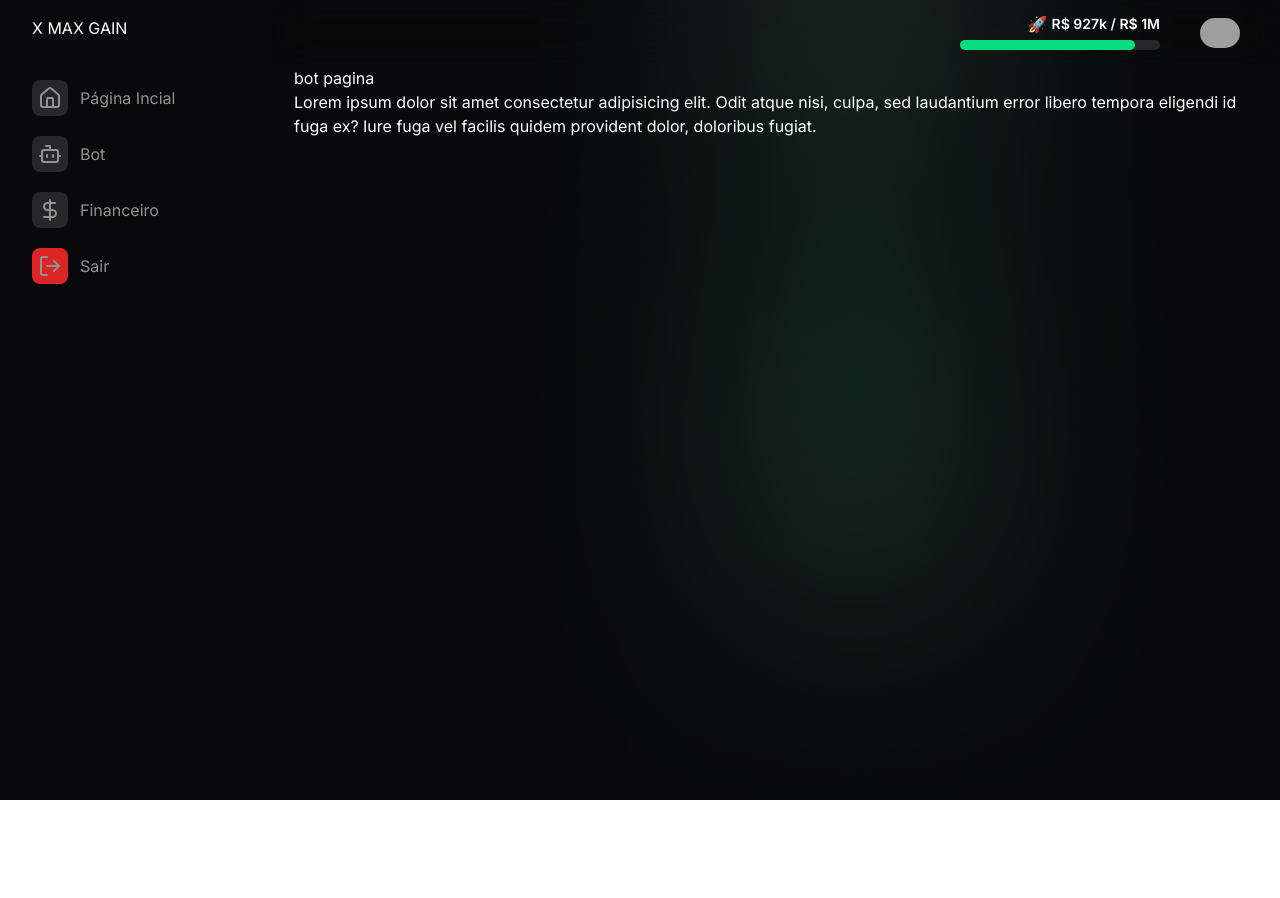
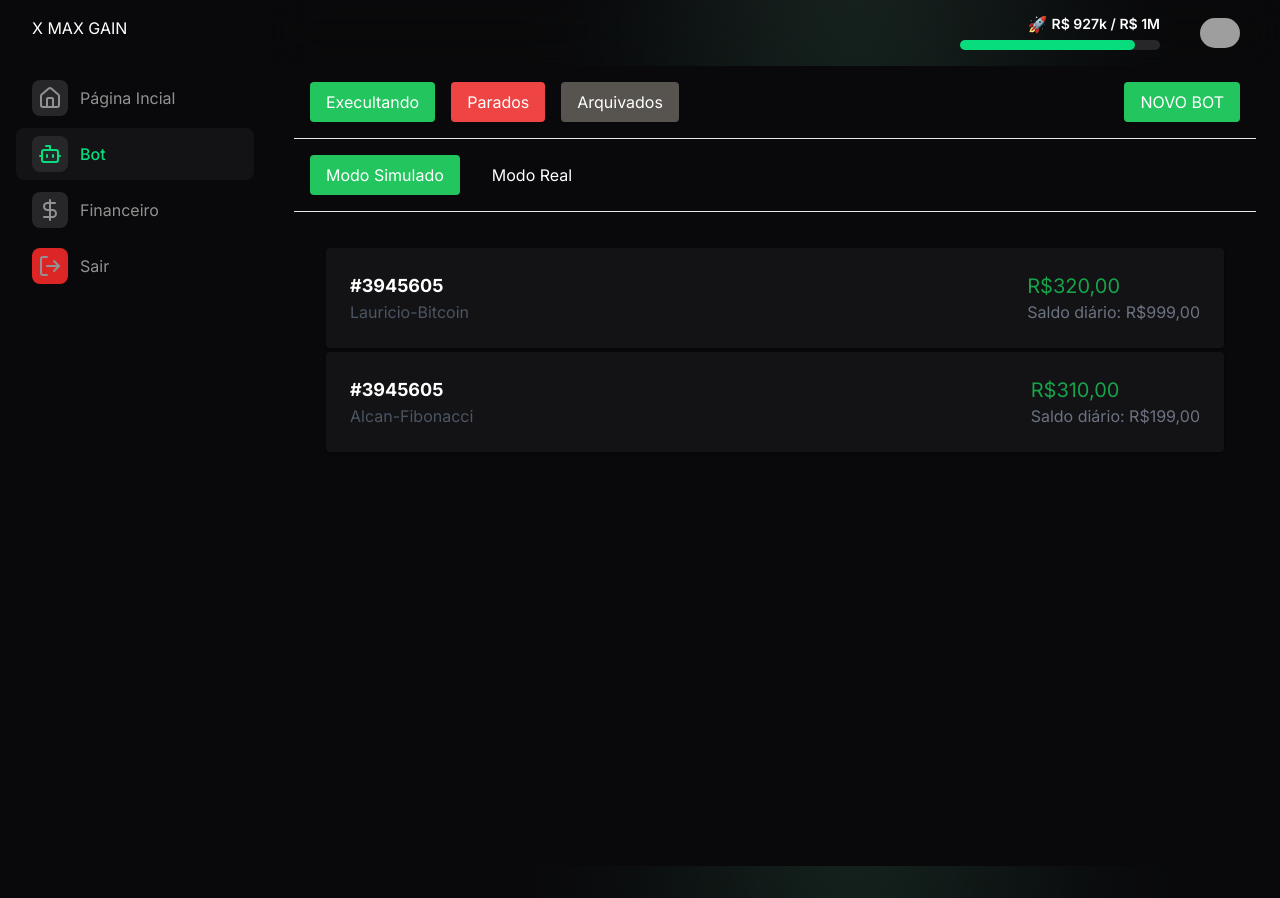
Before and after one commit to x-max-gain/xg-gain-painel, a Next.js app: page /painel/bot in a window 1280 px wide. Before the commit the page ends 800 px from the top, so only its background shows below. Built offline with nearby package versions, Linux system fonts and the light colour scheme; grey boxes are pictures that could not be loaded.

Commit message:
bot pagen progress

```diff
--- a/src/app/(app)/(platform)/painel/bot/page.tsx
+++ b/src/app/(app)/(platform)/painel/bot/page.tsx
@@ -1,8 +1,61 @@
-export default function Bot(){
- return (
-  <div className="w-full h-72">
-  <h4>bot pagina </h4>
-  <p>Lorem ipsum dolor sit amet consectetur adipisicing elit. Odit atque nisi, culpa, sed laudantium error libero tempora eligendi id fuga ex? Iure fuga vel facilis quidem provident dolor, doloribus fugiat.</p>
-</div>
- )
+export default function Bot() {
+  return (
+    <div className="w-full min-h-screen bg-background-primary">
+      <nav className="border-b shadow-sm p-4 flex justify-between items-center">
+        <div className="flex gap-4">
+          <button className="bg-green-500 text-white px-4 py-2 rounded hover:bg-green-600">
+            Execultando
+          </button>
+          <button className="bg-red-500 px-4 py-2 rounded hover:bg-green-500">
+            Parados
+          </button>
+          <button className="bg-stone-600 text-white px-4 py-2 rounded hover:bg-green-600">
+            Arquivados
+          </button>
+       </div>
+
+        <div>
+          <button className="bg-green-500 text-white px-4 py-2 rounded hover:bg-green-600">
+            NOVO BOT
+          </button>
+        </div>
+      </nav>
+
+      <nav className="border-b shadow-sm p-4 flex justify-between items-center">
+        <div className="flex gap-4">
+          <button className="bg-green-500 text-white px-4 py-2 rounded hover:bg-green-600">
+            Modo Simulado
+          </button>
+          <button className="px-4 py-2 rounded hover:bg-green-500">
+            Modo Real
+          </button>
+        </div>
+      </nav>
+
+      {/* Conteúdo principal */}
+      <main className="p-8">
+        {/* Filtro e gráfico */}
+        <div className="mt-1 bg-background-secondary p-6 shadow rounded flex items-center justify-between">
+          <div>
+            <h2 className="text-lg font-bold">#3945605</h2>
+            <p className="text-gray-600">Lauricio-Bitcoin</p>
+          </div>
+          <div>
+            <p className="text-green-600 text-xl">R$320,00</p>
+            <p className="text-gray-500">Saldo diário: R$999,00</p>
+          </div>
+        </div>
+        <div className="mt-1 bg-background-secondary p-6 shadow rounded flex items-center justify-between">
+          <div>
+            <h2 className="text-lg font-bold">#3945605</h2>
+            <p className="text-gray-600">Alcan-Fibonacci</p>
+          </div>
+          <div>
+            <p className="text-green-600 text-xl">R$310,00</p>
+            <p className="text-gray-500">Saldo diário: R$199,00</p>
+          </div>
+        </div>
+      </main>
+    </div>
+  );
 }
--- a/src/components/carroussel/Carrousel.tsx
+++ b/src/components/carroussel/Carrousel.tsx
@@ -33,6 +33,7 @@ export default function Carrousel() {
         pagination={{ clickable: true }} // Habilita a paginação clicável
         modules={[Pagination]}
         className="mySwiper"
+        freeMode={true}
         mousewheel={{ forceToAxis: true }} // Permite rolar com o mouse
 
       >
--- a/src/components/sidebar/routes.tsx
+++ b/src/components/sidebar/routes.tsx
@@ -10,12 +10,12 @@ export const routes: IRoutes[] = [
   {
     icon: <Bot size={24} />,
     name: "Bot",
-    url: "/bot"
+    url: "/painel/bot"
   },
   {
     icon: <DollarSign size={24} />,
     name: "Financeiro",
-    url: "/finance"
+    url: "painel/finance"
   },
   {
     icon: <LogOut size={24} />,
```
